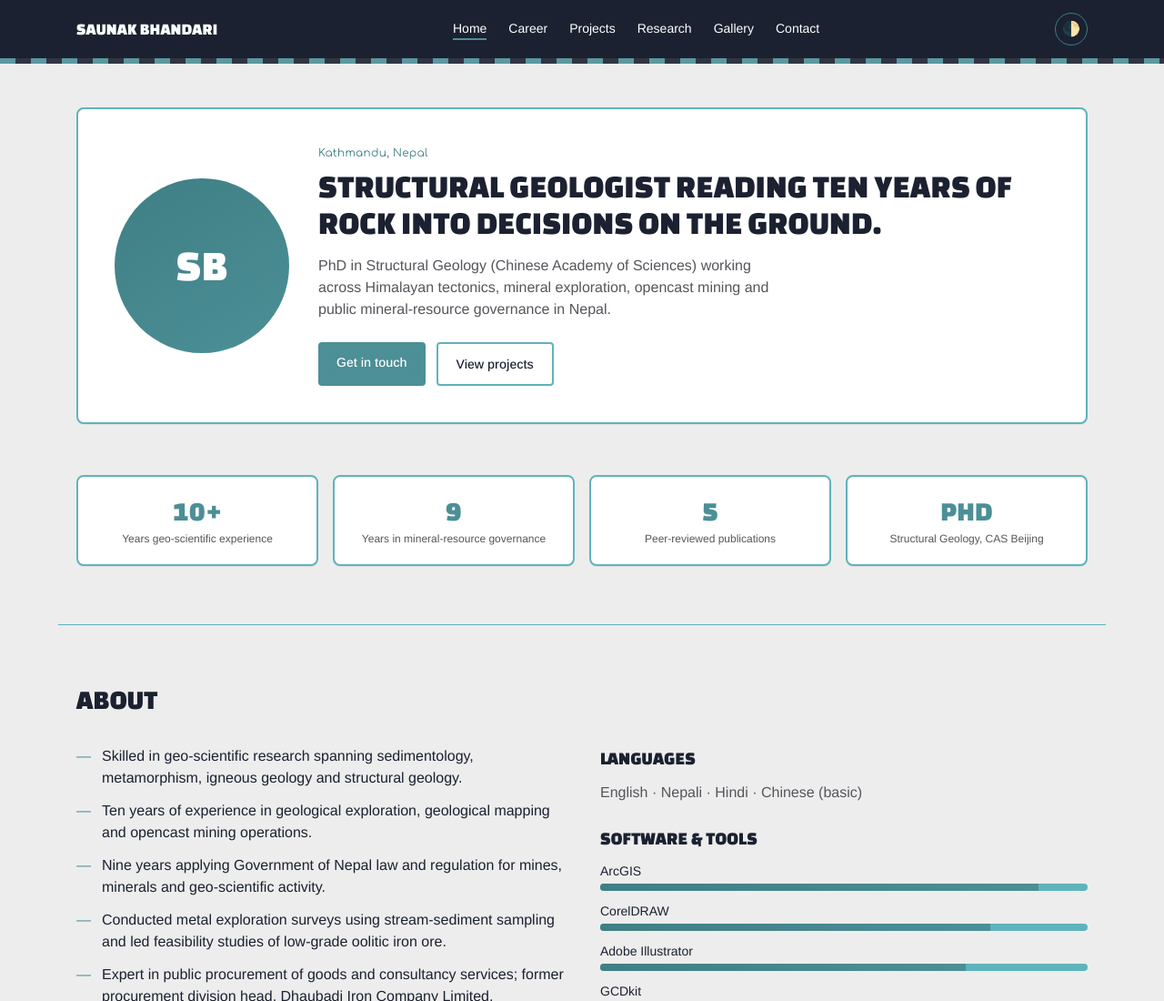
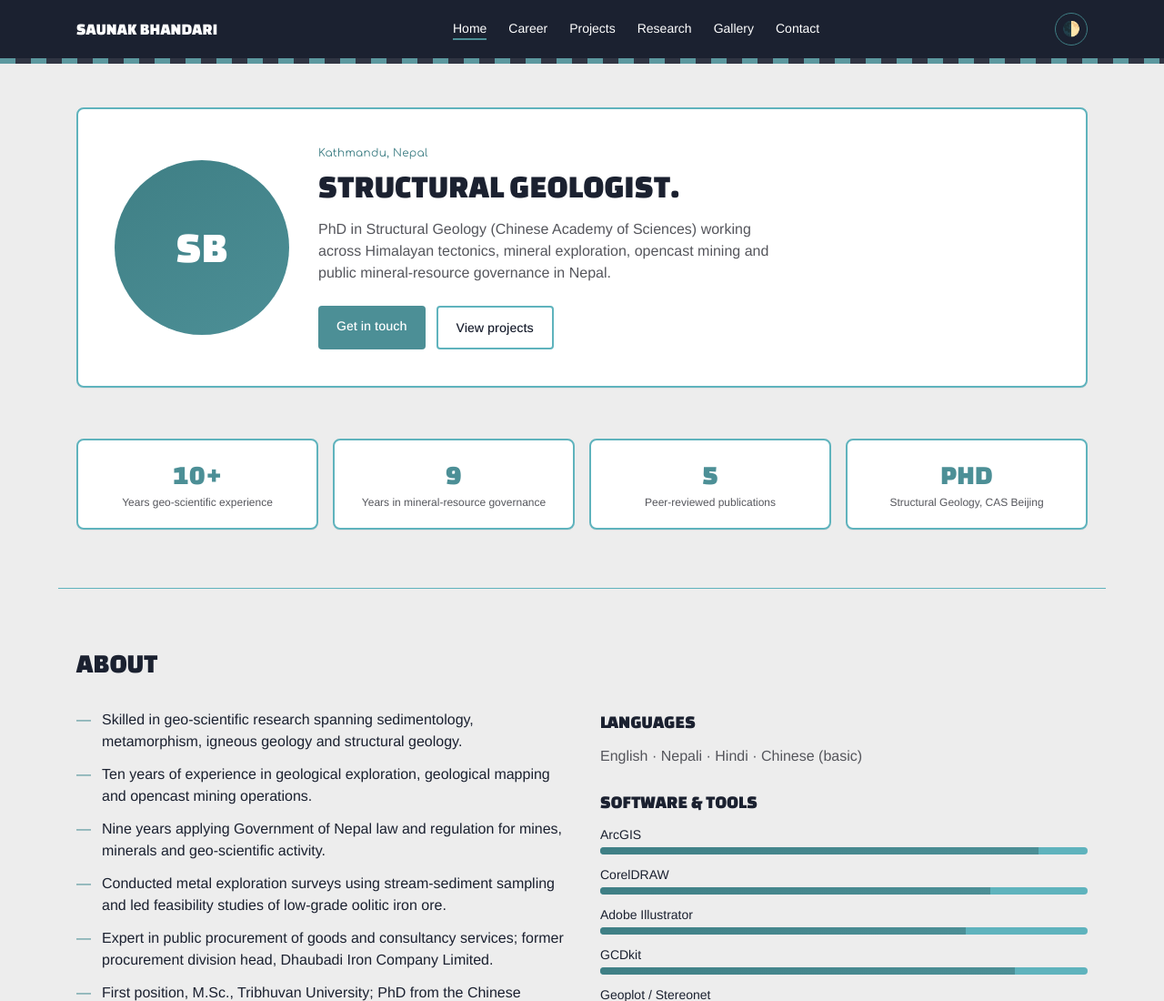
Before and after one commit to dmggeopermit-dev/saunakbhandari.github.io, a plain HTML site: page index.html in a window 1280 px wide. Shown: the top 1100 px of the page at 91% size. Drawn offline with nearby package versions, Linux system fonts and the light colour scheme.

Commit message:
Update index.html

```diff
--- a/index.html
+++ b/index.html
@@ -74,7 +74,7 @@ input:focus,textarea:focus,select:focus,button:focus-visible,a:focus-visible{out
     <div class="w-40 h-40 sm:w-48 sm:h-48 rounded-full grid place-items-center serif text-5xl mx-auto" style="background:linear-gradient(150deg,var(--teal),var(--accent)); color:#fff">SB</div>
     <div>
       <p class="mono text-xs tracking-wide" style="color:var(--teal)">Kathmandu, Nepal</p>
-      <h1 class="serif text-3xl sm:text-4xl leading-tight mt-2">Structural geologist reading ten years of rock into decisions on the ground.</h1>
+      <h1 class="serif text-3xl sm:text-4xl leading-tight mt-2">Structural Geologist.</h1>
       <p class="mt-4 max-w-lg" style="color:var(--ink-soft)">PhD in Structural Geology (Chinese Academy of Sciences) working across Himalayan tectonics, mineral exploration, opencast mining and public mineral-resource governance in Nepal.</p>
       <div class="mt-6 flex flex-wrap gap-3">
         <a href="#contact" class="px-5 py-3 rounded text-sm font-medium" style="background:var(--accent); color:#fff">Get in touch</a>
```
